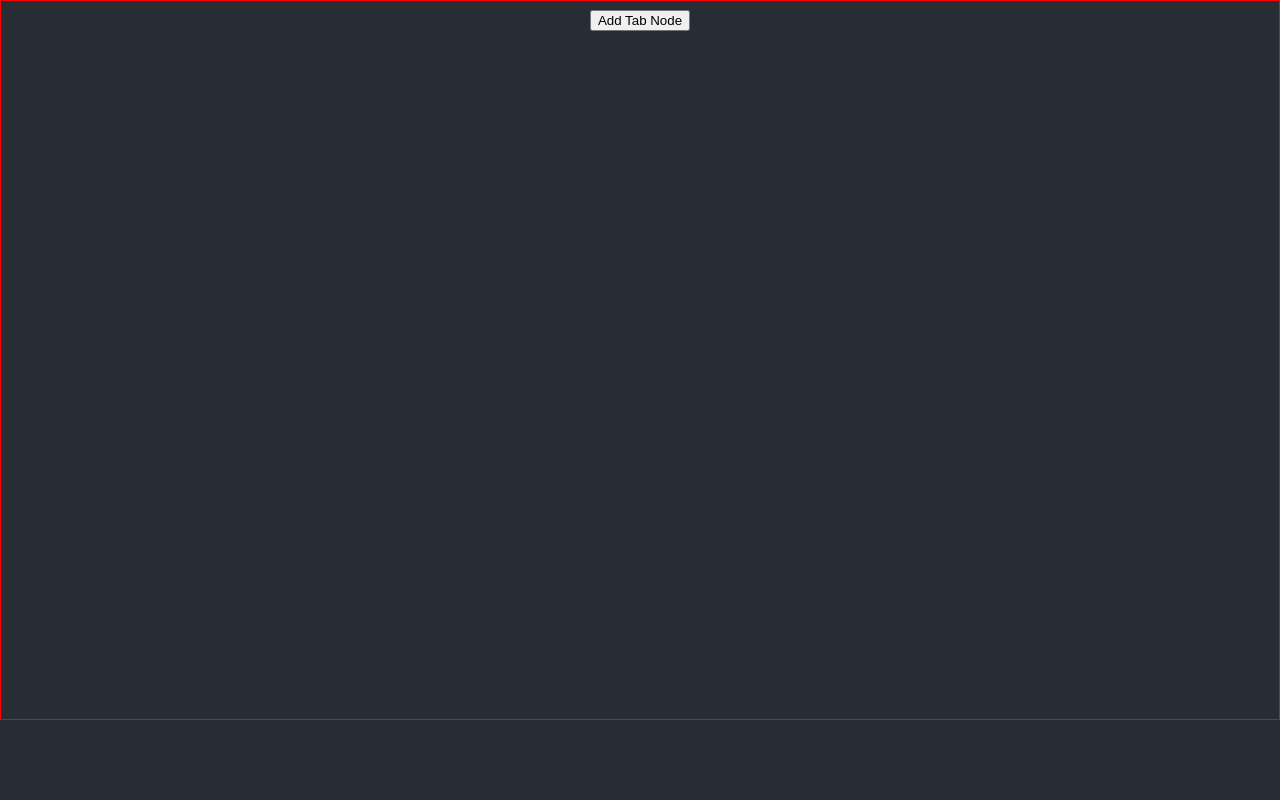
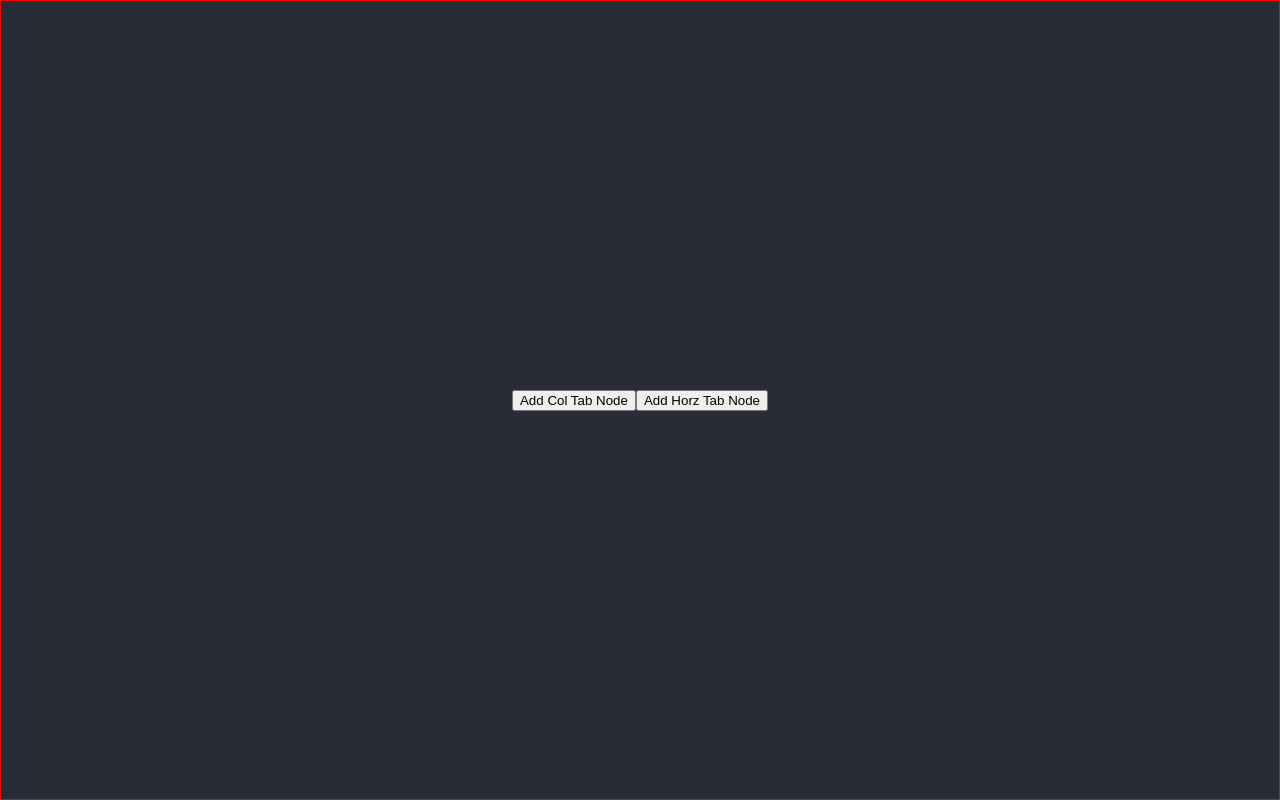
Before and after one commit to Briforce/react-slayout, a React (Create React App) app: page / in a window 1280 px wide. Built offline with nearby package versions, Linux system fonts and the light colour scheme.

Commit message:
Flex containers grow correctly

```diff
--- a/src/react-slayout/Frame/Frame.css
+++ b/src/react-slayout/Frame/Frame.css
@@ -1,4 +1,5 @@
 .Frame {
     height: 100%;
     width: 100%;
+    display: flex;
 }
--- a/src/react-slayout/Frame/Frame.tsx
+++ b/src/react-slayout/Frame/Frame.tsx
@@ -1,9 +1,11 @@
 import { AnyAction, EntityState } from "@reduxjs/toolkit";
 import { createContext, useContext } from "react";
+import { getInitialTabNodeState, getTabNodeById } from "../reducers";
 import { TabNode } from "../TabNode";
 import { TabNodeProps } from "../types/TabNodeProps";
 import "./Frame.css";
 
+const LayoutContext = createContext(getInitialTabNodeState());
 const TabNodeDispatchContext = createContext<React.Dispatch<AnyAction>>(
   () => null
 );
@@ -16,13 +18,18 @@ interface FrameProps {
 const Frame: React.FC<FrameProps> = ({ layout, layoutDispatch }) => {
   return (
     <div className="Frame">
-      <TabNodeDispatchContext.Provider value={layoutDispatch}>
-        <TabNode id="root-node" />
-      </TabNodeDispatchContext.Provider>
+      <LayoutContext.Provider value={layout}>
+        <TabNodeDispatchContext.Provider value={layoutDispatch}>
+          <TabNode id="root-node" grow={100} />
+        </TabNodeDispatchContext.Provider>
+      </LayoutContext.Provider>
     </div>
   );
 };
 
 export default Frame;
 
+export const useLayout = () => useContext(LayoutContext);
+export const useTabNode = (id: string) => getTabNodeById(useLayout(), id);
+
 export const useTabNodeDispatch = () => useContext(TabNodeDispatchContext);
--- a/src/react-slayout/Frame/index.ts
+++ b/src/react-slayout/Frame/index.ts
@@ -1,3 +1,4 @@
 import Frame from "./Frame";
 
 export { Frame };
+export * from "./Frame";
--- /dev/null
+++ b/src/react-slayout/TabNode/TabNode.css
@@ -0,0 +1,3 @@
+.TabNode {
+    display: flex;
+}
--- a/src/react-slayout/TabNode/TabNode.tsx
+++ b/src/react-slayout/TabNode/TabNode.tsx
@@ -1,20 +1,55 @@
-import { EntityId } from "@reduxjs/toolkit";
-import { useTabNodeDispatch } from "../Frame/Frame";
+import { useTabNode, useTabNodeDispatch } from "../Frame";
 import { addTabNode } from "../reducers";
+import { SplitDirection } from "../types";
+import "./TabNode.css";
 
 interface TabNodeProps {
-  id: EntityId;
+  id: string;
+  grow: number;
 }
 
-const TabNode: React.FC<TabNodeProps> = ({ id }) => {
+const TabNode: React.FC<TabNodeProps> = ({ id, grow }) => {
+  const tabNode = useTabNode(id);
   const dispatch = useTabNodeDispatch();
 
-  const addNewTabNode = () => {
-    dispatch(addTabNode({ id }));
+  const addColNode = () => {
+    dispatch(addTabNode({ parent: id, split: SplitDirection.COLUMN }));
   };
+
+  const addRowNode = () => {
+    dispatch(addTabNode({ parent: id, split: SplitDirection.ROW }));
+  };
+
+  const _tabNode =
+    tabNode?.first && tabNode?.second ? (
+      <>
+        <TabNode id={tabNode.first} grow={tabNode.firstPercentage as number} />
+        <div style={{ border: "1px solid red" }} />
+        <TabNode
+          id={tabNode.second}
+          grow={tabNode.secondPercentage as number}
+        />
+      </>
+    ) : (
+      <div
+        style={{
+          display: "flex",
+          justifyContent: "center",
+          alignItems: "center",
+          flexGrow: 1,
+        }}
+      >
+        <button onClick={addColNode}>Add Col Tab Node</button>
+        <button onClick={addRowNode}>Add Horz Tab Node</button>
+      </div>
+    );
+
   return (
-    <div>
-      <button onClick={addNewTabNode}>Add Tab Node</button>
+    <div
+      className="TabNode"
+      style={{ flexGrow: grow, flexDirection: tabNode?.split }}
+    >
+      {_tabNode}
     </div>
   );
 };
--- a/src/react-slayout/reducers/tabNodeSlice.ts
+++ b/src/react-slayout/reducers/tabNodeSlice.ts
@@ -11,13 +11,26 @@ const tabNodeSlice = createSlice({
   initialState: getInitialTabNodeState(),
   reducers: {
     addTabNode: (state: any, action: any) => {
-      const { parent, tabId } = action.payload;
-      const newNode: TabNodeProps = {
+      const { parent, split } = action.payload;
+      const first: TabNodeProps = {
         id: crypto.randomUUID(),
         parent,
-        tabs: [tabId],
       };
-      tabNodeAdapter.addOne(state, newNode);
+      const second: TabNodeProps = {
+        id: crypto.randomUUID(),
+        parent,
+      };
+      tabNodeAdapter.updateOne(state, {
+        id: parent,
+        changes: {
+          first: first.id,
+          firstPercentage: 50,
+          second: second.id,
+          secondPercentage: 50,
+          split,
+        },
+      });
+      tabNodeAdapter.addMany(state, [first, second]);
     },
     addTab: (state: any, action: any) => {
       const { id, tabId } = action.payload;
@@ -34,8 +47,4 @@ export const { addTabNode, addTab } = tabNodeSlice.actions;
 
 export const tabNodeReducer = tabNodeSlice.reducer;
 
-export const {
-  selectIds: tabNodeIds,
-  selectAll: allTabNodes,
-  selectById: getTabNodeById,
-} = tabNodeAdapter.getSelectors((state: any) => state.tabNodes);
+export const { selectById: getTabNodeById } = tabNodeAdapter.getSelectors();
--- a/src/react-slayout/types/SplitDirection.ts
+++ b/src/react-slayout/types/SplitDirection.ts
@@ -1,6 +1,6 @@
 enum SplitDirection {
-  HORIZONTAL = "horz",
-  VERTICAL = "vert",
+  COLUMN = "column",
+  ROW = "row",
 }
 
 export { SplitDirection };
--- a/src/sandbox/App.css
+++ b/src/sandbox/App.css
@@ -11,6 +11,6 @@
 
 .FrameContainer {
   box-shadow: inset 0 0 0 1px red;
-  height: 90%;
+  height: 100%;
   width: 100%;
 }
```
